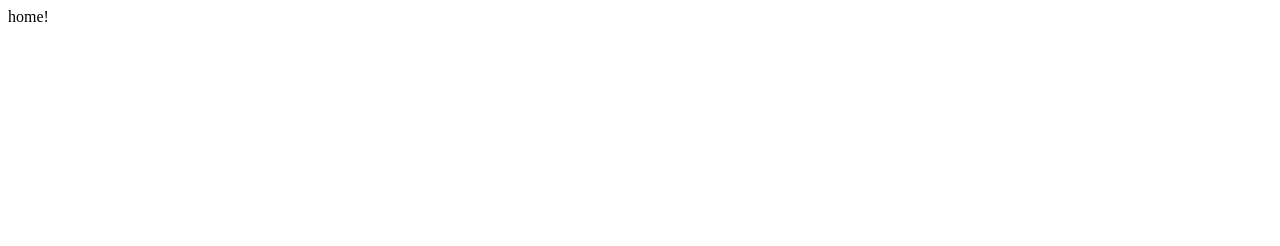
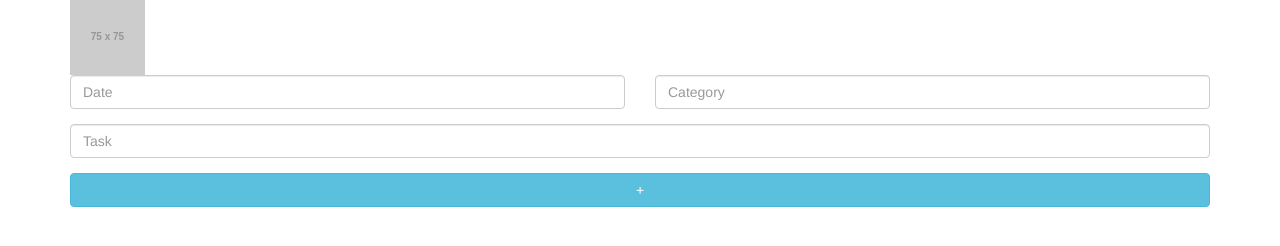
Before and after one commit to kayleighyu/hippidy_hoppity_todo, a website: page public/html/index.html in a window 1280 px wide. Drawn offline with nearby package versions, Linux system fonts and the light colour scheme; files that its build step writes are made by us from their sources; placeholder pictures from the web are drawn by us.

Commit message:
started creating a UI for the todo list application

```diff
--- a/public/html/index.html
+++ b/public/html/index.html
@@ -1 +1,37 @@
-home!
+<!DOCTYPE html>
+<html lang="en">
+<head>
+  <meta charset="UTF-8">
+  <meta name="viewport" content="width=device-width, initial-scale=1.0">
+  <meta http-equiv="X-UA-Compatible" content="ie=edge">
+  <link rel="stylesheet" href="https://maxcdn.bootstrapcdn.com/bootstrap/3.3.7/css/bootstrap.min.css" integrity="sha384-BVYiiSIFeK1dGmJRAkycuHAHRg32OmUcww7on3RYdg4Va+PmSTsz/K68vbdEjh4u" crossorigin="anonymous">
+  <link rel="stylesheet" href="css/main.css">
+  <title>Hippidy Hoppity Todo</title>
+</head>
+<body>
+  <div id="app" class="container">
+    <div class="row">
+      <div class="col-xs-3">
+        <img src="http://placehold.it/75x75" alt="" class="responsive">
+      </div>
+    </div>
+    <div class="row">
+      <div class="form-group col-xs-6">
+        <input type="text" class="form-control" placeholder="Date">
+      </div>
+      <div class="form-group col-xs-6">
+        <input type="text" class="form-control" placeholder="Category">
+      </div>
+      <div class="form-group col-xs-12">
+        <input type="text" class="form-control" placeholder="Task">
+      </div>
+    </div>
+    <div class="row">
+      <div class="col-xs-12">
+        <button id="create" class="btn btn-info btn-block">+</button>
+      </div>
+    </div>
+  </div>
+  <script src="js/app.js"></script>
+</body>
+</html>
--- a/public/js/app.js
+++ b/public/js/app.js
@@ -0,0 +1 @@
+console.log('running!!!');
```
